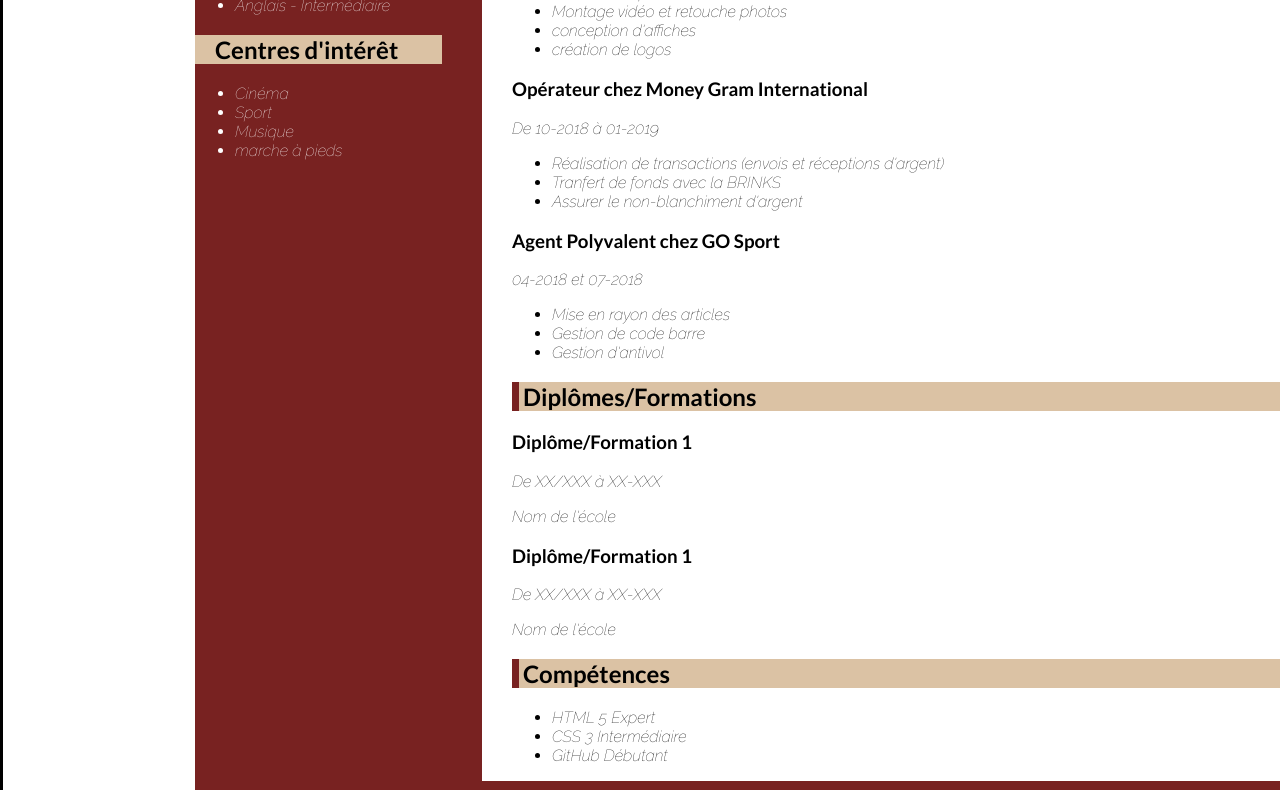
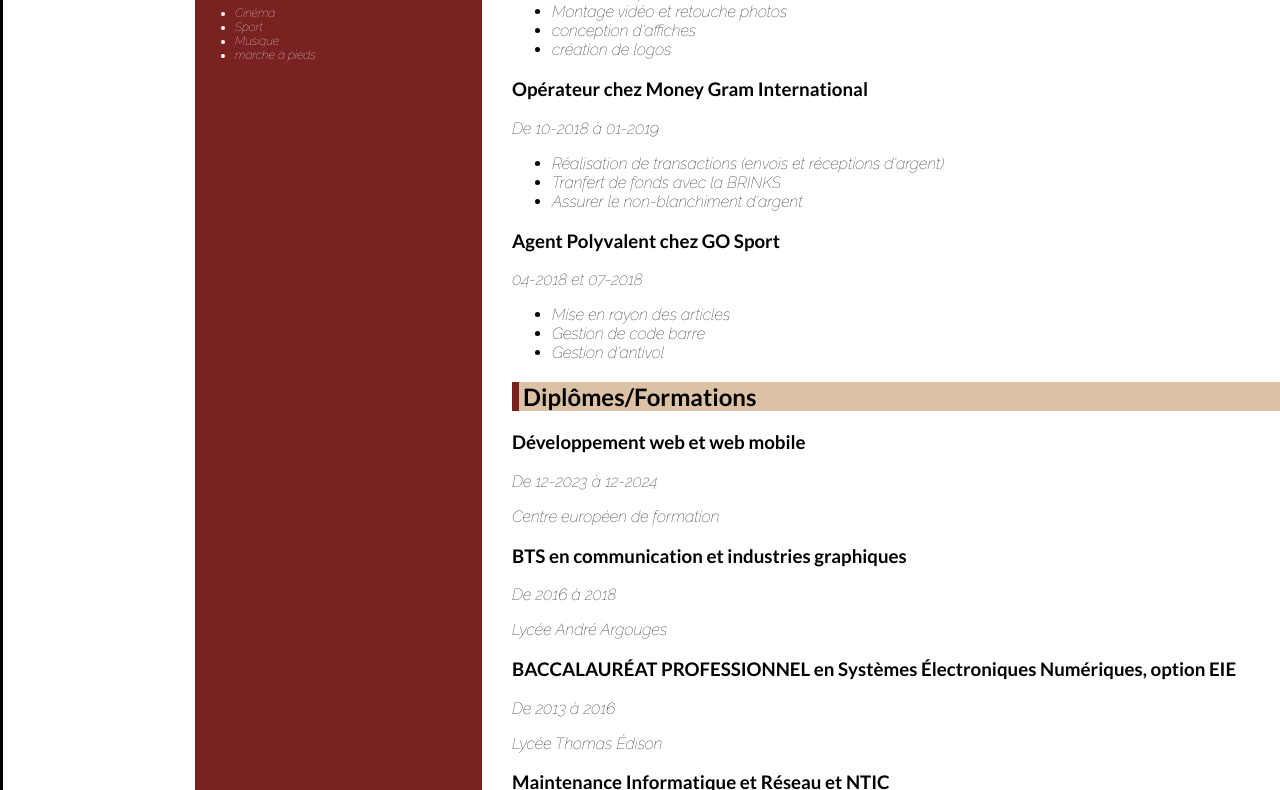
Before and after one commit to christelichaly/Projet_CV, a plain HTML site: page index.html in a window 1280 px wide. Shown: the part 702-1492 px from the top of the page. Drawn offline with Linux system fonts and the light colour scheme; files whose address does not match are found by name.

Commit message:
feature/Dip-Form/2

```diff
--- a/assets/css/style.css
+++ b/assets/css/style.css
@@ -83,9 +83,11 @@ aside p {
     text-align: justify;
     text-indent: 25px;
     margin-left: 20px;
+    font-size: 0.75em;
 }
 aside ul li {
     color: #ffffff;
+    font-size: 0.75em;
 }
 main h2 {
     background-color: #dbc2a4;
--- a/index.html
+++ b/index.html
@@ -93,14 +93,24 @@
             <section>
                 <h2>Diplômes/Formations</h2>
                 <div class="Diplômes/Formations">
-                    <h3>Diplôme/Formation 1</h3>
-                    <span>De <time datetime="XXX-XX"> XX/XXX </time> à <time datetime="XXX-XX">XX-XXX</time></span>
-                    <p>Nom de l'école</p>
+                    <h3>Développement web et web mobile</h3>
+                    <span>De <time datetime="2023-12"> 12-2023 </time> à <time datetime="2024-12">12-2024</time></span>
+                    <p>Centre européen de formation</p>
                 </div>
                 <div class="Diplômes/Formations">
-                    <h3>Diplôme/Formation 1</h3>
-                    <span>De <time datetime="XXX-XX"> XX/XXX </time> à <time datetime="XXX-XX">XX-XXX</time></span>
-                    <p>Nom de l'école</p>
+                    <h3>BTS en communication et industries graphiques</h3>
+                    <span>De <time datetime="2016"> 2016 </time> à <time datetime="2018">2018</time></span>
+                    <p>Lycée André Argouges</p>
+                </div>
+                <div class="Diplômes/Formations">
+                    <h3>BACCALAURÉAT PROFESSIONNEL en Systèmes Électroniques Numériques, option EIE</h3>
+                    <span>De <time datetime="2013"> 2013 </time> à <time datetime="2016">2016</time></span>
+                    <p>Lycée Thomas Édison</p>
+                </div>
+                <div class="Diplômes/Formations">
+                    <h3>Maintenance Informatique et Réseau et NTIC</h3>
+                    <span><time datetime="2012"> 2012 </time></span>
+                    <p>Le Groupe Bowl</p>
                 </div>
             </section>
             <section>
@@ -110,6 +120,10 @@
                         <li>HTML 5 Expert</li>
                         <li>CSS 3 Intermédiaire</li>
                         <li>GitHub Débutant</li>
+                        <!-- <li>Conception et gestion de site web</li>
+                        <li>Conception graphique et utilisation de machines Heidelberg</li>
+                        <li>Maîtrise des logiciels professionnels : Suite Adobe et Power transact</li>
+                        <li>Maintenance Informatique et câblage réseau</li> -->
                     </ul>
                 </div>
             </section>
```
